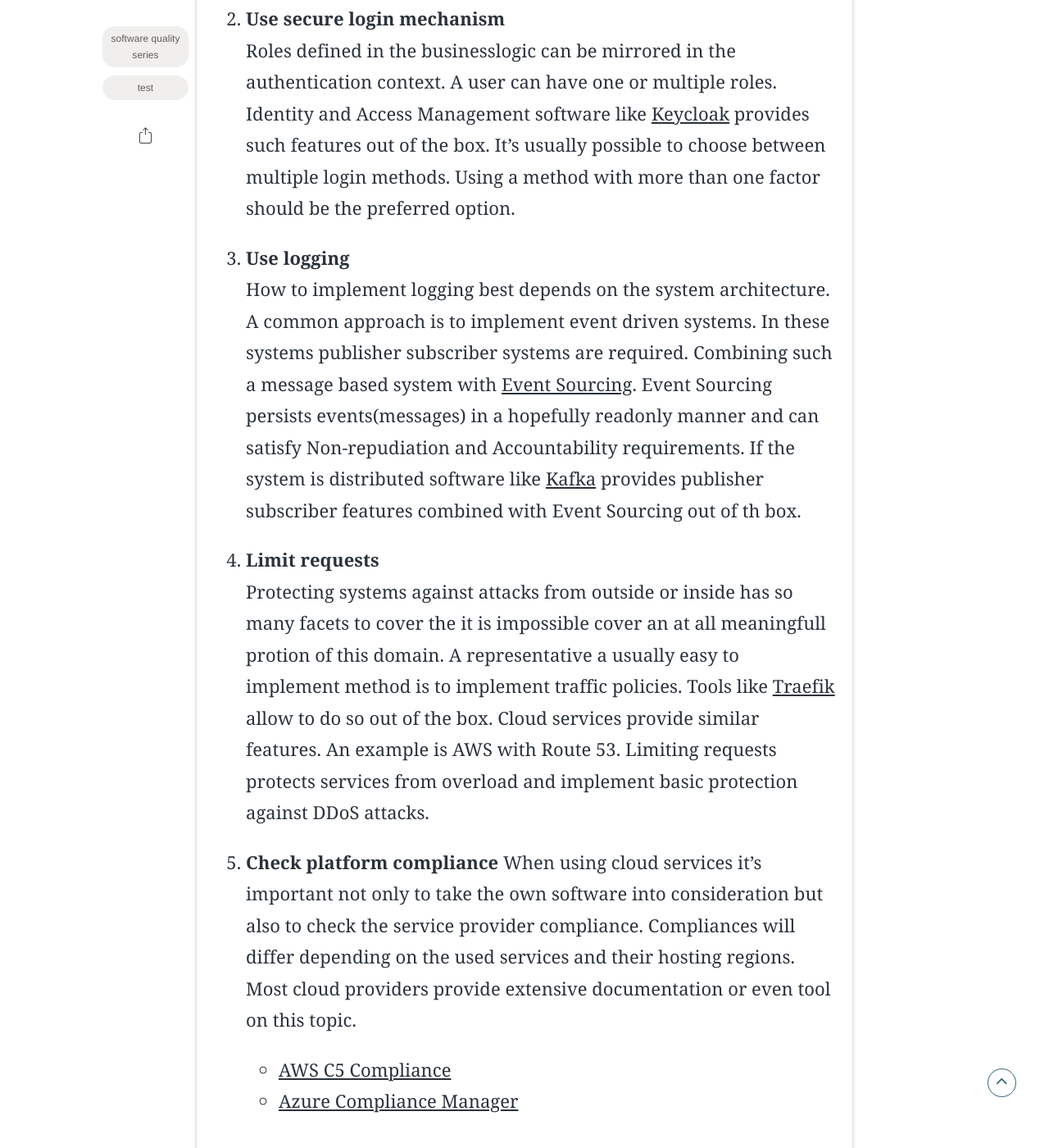
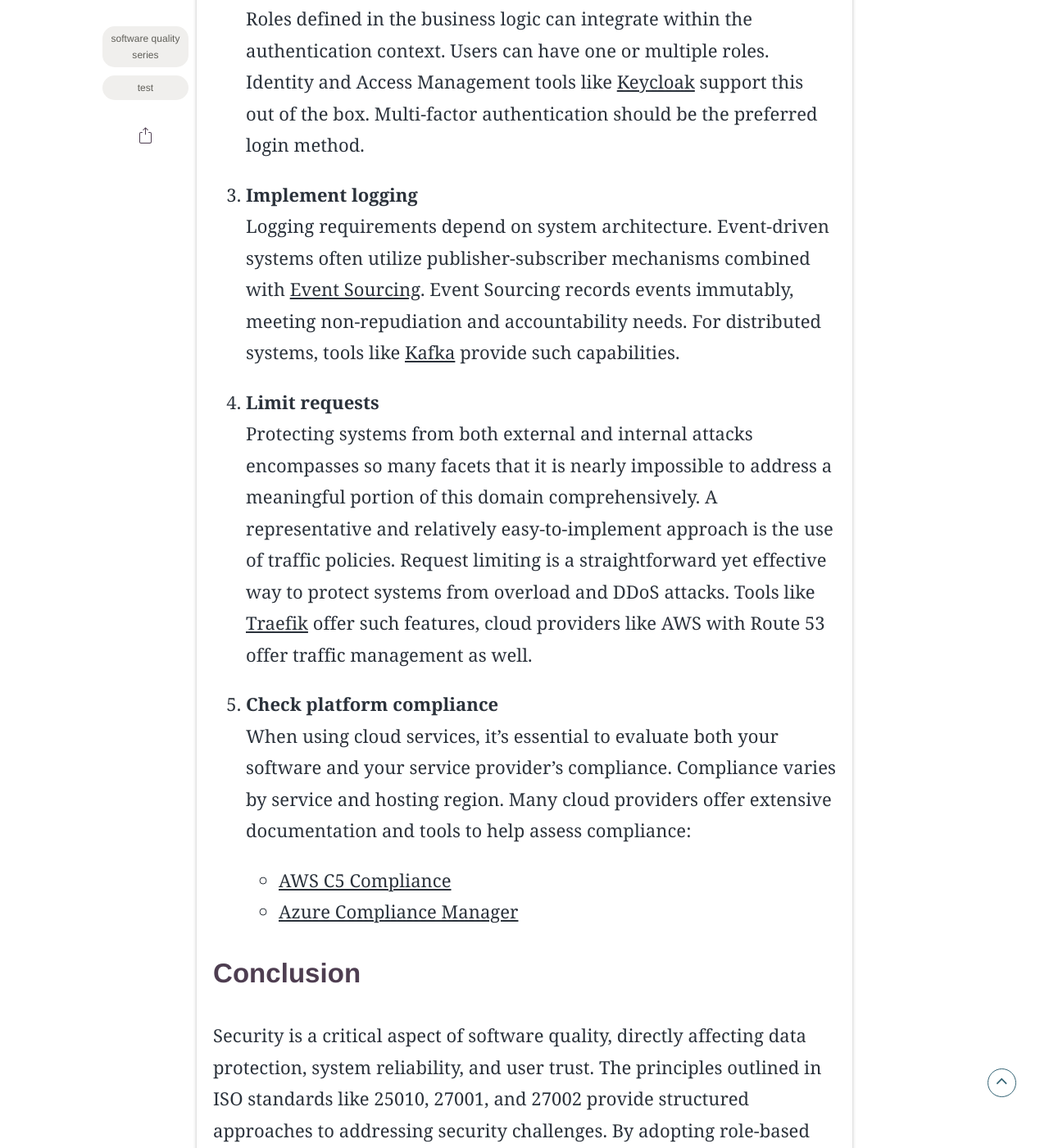
Before and after one commit to bhamacher92/bhamacher92.github.io, a Jekyll site: the page built from _posts/swq_series/2025-01-01-009-security-traits.markdown, in a window 1280 px wide and 1400 px high, scrolled down 3840 px. Shown: the whole window at 82% size. Built offline with Jekyll 4.4.1, drawn with Linux system fonts in a browser that asks for light colours; some web fonts are replaced; some of the changed text lies outside the part shown.

Commit message:
Finish Security article
Signed-off-by: Bastian Hamacher <bastian.hamacher@ergosign.de>

```diff
--- a/_posts/swq_series/2025-01-01-009-security-traits.markdown
+++ b/_posts/swq_series/2025-01-01-009-security-traits.markdown
@@ -15,81 +15,67 @@
 *This article is part of the Software Quality series. If you haven’t read the introductory article,
 you can check it out [here]({% post_url swq_series/2025-01-01-001-what-defines-software-quality %}).*
 
-**ISO/IEC 25010** identifies security as one of the nine essential quality attributes for software.
-This attribute is further divided into six sub-traits:
+**ISO/IEC 25010** identifies security as one of the nine essential quality attributes for software. This attribute is further divided into six sub-traits:
 
 ### Confidentiality
 
-Degree to which a product or system ensures that data are accessible only to those authorized to have access.
+The degree to which a product or system ensures that data is accessible only to those authorized to have access.
 
-Many companies define Roles. Each Role has certain competences attached to it. It's often required to ensure that
-roles can only execute actions within its competences.
+Many companies define roles, with each role having specific competencies attached. It's crucial to ensure that roles are restricted to executing actions only within their competencies.
 
 ### Integrity
 
-Degree to which a system, product or component ensures that the state of its system and data are protected from unauthorized modification or deletion either by malicious action or computer error.
+The degree to which a system, product, or component protects the state of its system and data from unauthorized modification or deletion, whether caused by malicious actions or errors.
 
-One major threat data need more and more protection against is a [ransomware](https://en.wikipedia.org/wiki/Ransomware). Ransomware encrypts data. Its goals is not to steal but to blackmail companies to pay
-a ransom for decryption. But not all thread are malicious. A defect hard drive can render data just as useless
-as an attack.
+One growing threat to data integrity is [ransomware](https://en.wikipedia.org/wiki/Ransomware), which encrypts data to extort ransom for decryption. However, threats are not always malicious—a defective hard drive can render data equally unusable.
 
 ### Non-repudiation
 
-Degree to which actions or events can be proven to have taken place so that the events or actions cannot be repudiated later.
+The degree to which actions or events can be proven to have occurred, ensuring that they cannot later be denied.
 
-Many actions have legal consequences and it is mandatory to proof who is responsible for certain actions.
-When it comes to legal actions this attribute is tightly coupled Confidentiality, since the question will be
-asked should the responsible person have had access to this part of the system and is liable.
-Maybe it's required to find out if any person was involved at all or if was a technical error.
-A blackbox aviation is often used to comprehend what happened.
+Many actions have legal implications, requiring proof of accountability. This attribute often aligns closely with confidentiality, as questions arise about whether the responsible person should have had access to specific parts of the system. In some cases, determining whether a person was involved at all—or whether a technical error occurred—is critical. For instance, black box data in aviation is used to reconstruct events.
 
 ### Accountability
 
-Degree to which the actions of an entity can be traced uniquely to the entity.
+The degree to which an entity's actions can be uniquely traced back to it.
 
 ### Authenticity
 
-Degree to which the identity of a subject or resource can be proved to be the one claimed.
+The degree to which the identity of a subject or resource can be proven as claimed.
 
-While confidentiality ensures that a user(can also be a technical system) is authorized to do something,
-authenticity describes that the user is actually who it claims to be and how certain the system can
-be about that claim.
+While confidentiality ensures that a user (or system) is authorized, authenticity verifies that the user is genuinely who they claim to be and assesses the certainty of that verification.
 
 ### Resistance
 
-Degree to which the product or system sustains operations while under attack from a malicious actor.
+The degree to which the product or system continues operating while under attack from malicious actors.
 
-One of the major tools for cyber criminals are [Distributed Denial of Service (DDoS)](https://en.wikipedia.org/wiki/Denial-of-service_attack) attacks. A DDoS attack roots to put system under stress until it is unavailable.
-Resistance against those kind of attacks is of major importance because unavailable services can turn off whole businesses.
+A common form of attack is the [Distributed Denial of Service (DDoS)](https://en.wikipedia.org/wiki/Denial-of-service_attack) attack, which overwhelms systems to make them unavailable. Building resistance to such attacks is vital, as service unavailability can disrupt entire businesses.
 
 ## How to Improve Security
-[ISO 27001](https://www.iso.org/obp/ui/en/#iso:std:iso-iec:27001:ed-3:v1:en) defines a process to improve security
-in companies. Following this process is essential part to improve cybersecurity.
 
-[ISO 27002](https://www.iso.org/obp/ui/en/#iso:std:iso-iec:27002:ed-3:v2:en) describes practical applicable measures once sensitive systems are identified and a hazard analysis was performed. A few common methods(Not all part of the norm) will be explained here. In the end the required actions largely depend on the specific application.
+[ISO 27001](https://www.iso.org/obp/ui/en/#iso:std:iso-iec:27001:ed-3:v1:en) outlines a process to improve security in organizations, forming a cornerstone of cybersecurity strategies. In Germany, the new [DigiG](https://www.recht.bund.de/bgbl/1/2024/101/VO.html) mandates that the health industry comply with these standards starting in July 2025. It can be expected that other sectors handling sensitive data will follow sooner or later.
+
+[ISO 27002](https://www.iso.org/obp/ui/en/#iso:std:iso-iec:27002:ed-3:v2:en) provides actionable measures after sensitive systems are identified and hazard analyses are performed. Below are several common methods (not all part of the standard) for enhancing security. Ultimately, required actions depend on the specific application.
 
 1. **Mirror roles in your software**
-    It's useful to understand authorization and authentication as two different domains. Authorization should be based on roles. These roles are defined as part of the business logic. It can be useful to mirror available actions to a specific role in the API. A practical way to do so in web applications is for instance a [Hypermedia as the Engine of Application State (HATEOAS)](https://de.wikipedia.org/wiki/HATEOAS) api.
+   Authorization and authentication should be treated as separate domains. Authorization is role-based, with roles defined as part of business logic. Mirroring available actions to specific roles in the API can be effective. A practical example in web applications is using a [Hypermedia as the Engine of Application State (HATEOAS)](https://de.wikipedia.org/wiki/HATEOAS) API.
 
-2. **Use secure login mechanism**
-    Roles defined in the businesslogic can be mirrored in the authentication context. A user can have one or multiple roles. Identity and Access Management software like [Keycloak](https://www.keycloak.org) provides such features out of the box. It's usually possible to choose between multiple login methods. Using a method with more than one factor should be the preferred option.
+2. **Use secure login mechanisms**
+   Roles defined in the business logic can integrate within the authentication context. Users can have one or multiple roles. Identity and Access Management tools like [Keycloak](https://www.keycloak.org) support this out of the box. Multi-factor authentication should be the preferred login method.
 
-3. **Use logging**
-    How to implement logging best depends on the system architecture. A common approach is to implement event driven systems. In these systems publisher subscriber systems are required. Combining such a message based system with [Event Sourcing](https://martinfowler.com/eaaDev/EventSourcing.html). Event Sourcing persists events(messages) in
-    a hopefully readonly manner and can satisfy Non-repudiation and Accountability requirements. If the system is distributed software like [Kafka](https://kafka.apache.org) provides publisher subscriber features combined with Event Sourcing out of th box.
+3. **Implement logging**
+   Logging requirements depend on system architecture. Event-driven systems often utilize publisher-subscriber mechanisms combined with [Event Sourcing](https://martinfowler.com/eaaDev/EventSourcing.html). Event Sourcing records events immutably, meeting non-repudiation and accountability needs. For distributed systems, tools like [Kafka](https://kafka.apache.org) provide such capabilities.
 
 4. **Limit requests**
-    Protecting systems against attacks from outside or inside has so many facets to cover the it is impossible cover an at all meaningfull protion of this domain. A representative a usually easy to implement method is to implement
-    traffic policies. Tools like [Traefik](https://traefik.io/traefik/) allow to do so out of the box. Cloud services provide similar features. An example is AWS with Route 53. Limiting requests protects services from overload and
-    implement basic protection against DDoS attacks.
+   Protecting systems from both external and internal attacks encompasses so many facets that it is nearly impossible to address a meaningful portion of this domain comprehensively. A representative and relatively easy-to-implement approach is the use of traffic policies.
+   Request limiting is a straightforward yet effective way to protect systems from overload and DDoS attacks. Tools like [Traefik](https://traefik.io/traefik/) offer such features, cloud providers like AWS with Route 53 offer traffic management as well.
 
 5. **Check platform compliance**
-    When using cloud services it's important not only to take the own software into consideration but also
-    to check the service provider compliance. Compliances will differ depending on the used services and their
-    hosting regions. Most cloud providers provide extensive documentation or even tool on this topic.
+   When using cloud services, it’s essential to evaluate both your software and your service provider’s compliance. Compliance varies by service and hosting region. Many cloud providers offer extensive documentation and tools to help assess compliance:
 
     - [AWS C5 Compliance](https://aws.amazon.com/compliance/bsi-c5/)
     - [Azure Compliance Manager](https://www.microsoft.com/en-us/security)
 
+## Conclusion
 
-## Conclusion
+Security is a critical aspect of software quality, directly affecting data protection, system reliability, and user trust. The principles outlined in ISO standards like 25010, 27001, and 27002 provide structured approaches to addressing security challenges. By adopting role-based access, secure login mechanisms, logging, traffic control, and compliance checks, organizations can enhance their security. For certain software prioritizing security is not only a technical necessity but also a fundamental business responsibility in today’s digital landscape.
```
